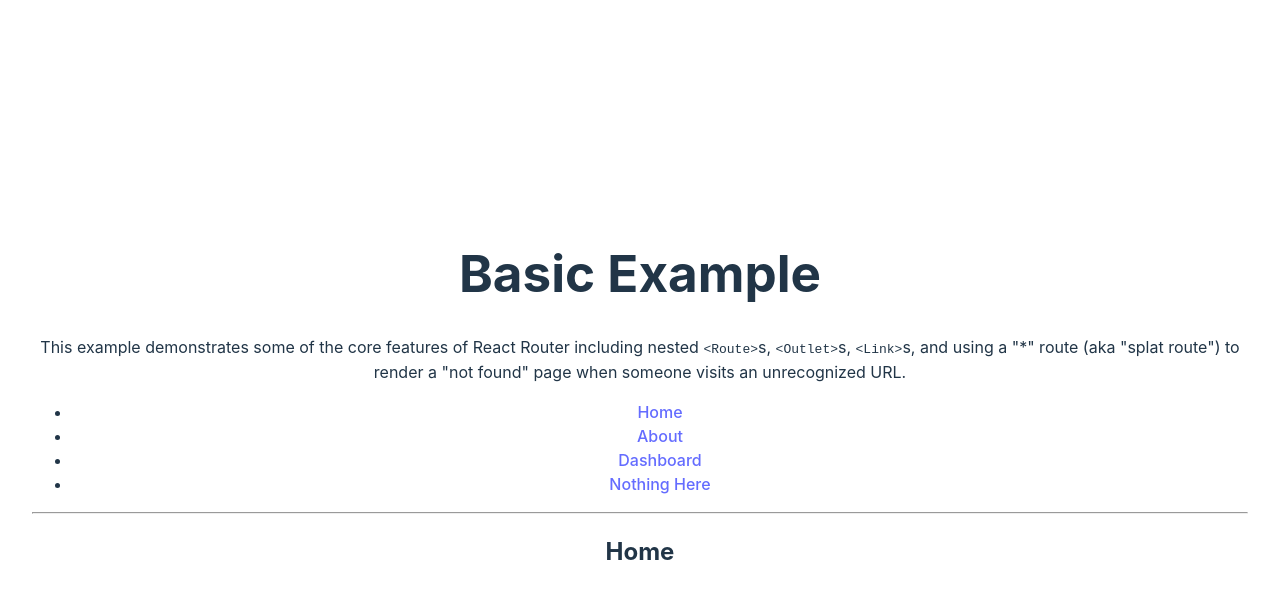
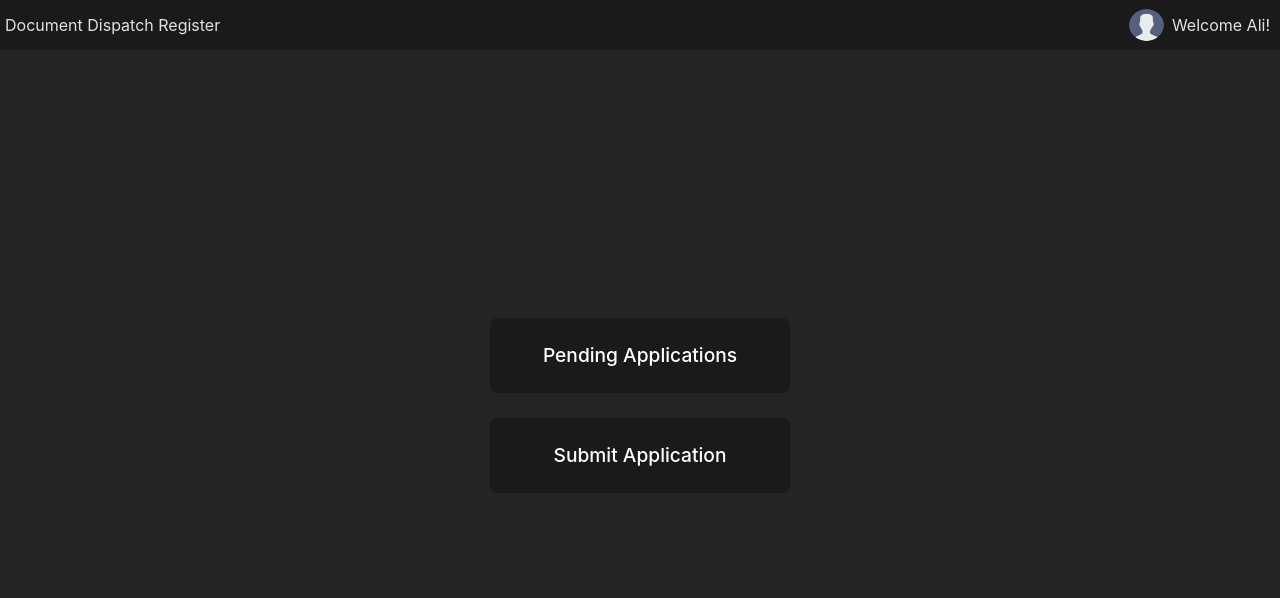
Before and after one commit to aybeedee/document-dispatch-register, a React (Vite) app: page / in a window 1280 px wide. Shown: the top 598 px of the page. Built offline with nearby package versions, Linux system fonts and the light colour scheme.

Commit message:
back on track, home screen complete

```diff
--- a/src/App.css
+++ b/src/App.css
@@ -1,14 +1,95 @@
 #root {
-  max-width: 1280px;
-  margin: 0 auto;
-  padding: 2rem;
+  margin: 0px;
+  padding: 0px;
   text-align: center;
 }
 
-.card {
-  padding: 2em;
+.test {
+
+  border-style: solid;
+  border-width: 1px;
 }
 
-.read-the-docs {
-  color: #888;
+.logo {
+
+  align-items: center;
+  text-align: center;
+  margin: auto auto auto 5px;
 }
+
+.welcome {
+
+  align-items: center;
+  text-align: center;
+  margin: auto 10px auto 5px;
+}
+
+.layout {
+  height: 100vh;
+  width: 100%;
+  display: flex;
+  flex-direction: column;
+  justify-content: space-between;
+}
+
+.navbar {
+
+  height: 50px;
+  position: relative;
+  margin-top: 0px;
+  margin-bottom: auto;
+  padding: 0px;
+  width: 100%;
+  top: 0px;
+  background-color: #1a1a1a;
+  text-align: center;
+
+  display: flex;
+  flex-direction: row;
+
+}
+
+.footer {
+
+  height: 40px;
+  position: relative;
+  margin-top: auto;
+  margin-bottom: 0px;
+  padding: 0px;
+  width: 100%;
+  top: auto;
+  bottom: 0px;
+  background-color: #1a1a1a;
+}
+
+.home {
+  height: 175px;
+  width: 100%;
+  position: relative;
+  padding:0;
+  margin:0;
+
+
+  align-items: center;
+  display: flex;
+  flex-direction: column;
+  justify-content: space-between;
+  margin: auto;
+}
+
+.homeButtons {
+
+  width: 300px;
+  height: 75px;
+  size: 5px;
+  font-size: larger;
+}
+
+.profilePic {
+
+  margin: auto 3px auto auto;
+  border-radius: 50%;
+  padding: 0px;
+  width: 35px;
+  height: 32px;
+}
--- a/src/App.tsx
+++ b/src/App.tsx
@@ -1,117 +1,55 @@
 import {Routes, Route, Link, Outlet} from 'react-router-dom';
 import './App.css'
+import pic from './assets/profile.png'
 
 export default function App() {
   // const [count, setCount] = useState(0)
 
   return (
     <div>
-      <h1>Basic Example</h1>
-
-      <p>
-        This example demonstrates some of the core features of React Router
-        including nested <code>&lt;Route&gt;</code>s,{" "}
-        <code>&lt;Outlet&gt;</code>s, <code>&lt;Link&gt;</code>s, and using a
-        "*" route (aka "splat route") to render a "not found" page when someone
-        visits an unrecognized URL.
-      </p>
-
-      {/* Routes nest inside one another. Nested route paths build upon
-            parent route paths, and nested route elements render inside
-            parent route elements. See the note about <Outlet> below. */}
       <Routes>
         <Route path="/" element={<Layout />}>
           <Route index element={<Home />} />
           <Route path="about" element={<About />} />
-          <Route path="dashboard" element={<Dashboard />} />
-
-          {/* Using path="*"" means "match anything", so this route
-                acts like a catch-all for URLs that we don't have explicit
-                routes for. */}
-          <Route path="*" element={<NoMatch />} />
         </Route>
       </Routes>
-      {/* <div>
-        <a href="https://vitejs.dev" target="_blank">
-          <img src={viteLogo} className="logo" alt="Vite logo" />
-        </a>
-        <a href="https://react.dev" target="_blank">
-          <img src={reactLogo} className="logo react" alt="React logo" />
-        </a>
-      </div>
-      <h1>Vite + React</h1>
-      <div className="card">
-        <button onClick={() => setCount((count) => count + 1)}>
-          count is {count}
-        </button>
-        <p>
-          Edit <code>src/App.tsx</code> and save to test HMR
-        </p>
-      </div>
-      <p className="read-the-docs">
-        Click on the Vite and React logos to learn more
-      </p> */}
     </div>
   )
 }
 
 function Layout() {
   return (
-    <div>
-      {/* A "layout route" is a good place to put markup you want to
-          share across all the pages on your site, like navigation. */}
-      <nav>
-        <ul>
-          <li>
-            <Link to="/">Home</Link>
-          </li>
-          <li>
-            <Link to="/about">About</Link>
-          </li>
-          <li>
-            <Link to="/dashboard">Dashboard</Link>
-          </li>
-          <li>
-            <Link to="/nothing-here">Nothing Here</Link>
-          </li>
-        </ul>
-      </nav>
-
-      <hr />
-
-      {/* An <Outlet> renders whatever child route is currently active,
-          so you can think about this <Outlet> as a placeholder for
-          the child routes we defined above. */}
+    <div className="layout">
+      <div className="navbar">
+        <div className="logo">
+          Document Dispatch Register
+        </div>
+        <img className="profilePic" src={pic}></img>
+        <div className="welcome">
+          Welcome Ali!
+        </div>
+      </div>
       <Outlet />
+      <div className="footer">
+      </div>
     </div>
   );
 }
 
 function Home() {
   return (
-    <div>
-      <h2>Home</h2>
+    <div className="home">
+      <button className = "homeButtons">
+      <Link to="/">Pending Applications</Link>
+      </button>
+      <button className = "homeButtons">
+      <Link to="/">Submit Application</Link>
+      </button>
     </div>
   );
 }
 
 function About() {
-  return (
-    <div>
-      <h2>About</h2>
-    </div>
-  );
-}
-
-function Dashboard() {
-  return (
-    <div>
-      <h2>Dashboard</h2>
-    </div>
-  );
-}
-
-function NoMatch() {
   return (
     <div>
       <h2>Nothing to see here!</h2>
--- a/src/index.css
+++ b/src/index.css
@@ -12,23 +12,21 @@
   -webkit-font-smoothing: antialiased;
   -moz-osx-font-smoothing: grayscale;
   -webkit-text-size-adjust: 100%;
+
 }
 
 a {
   font-weight: 500;
-  color: #646cff;
+  color: #ffffff;
   text-decoration: inherit;
 }
 a:hover {
-  color: #535bf2;
+  color: #c9c9c9;
 }
 
 body {
-  margin: 0;
-  display: flex;
-  place-items: center;
-  min-width: 320px;
-  min-height: 100vh;
+  margin: 0px;
+  padding: 0px;
 }
 
 h1 {
@@ -48,22 +46,9 @@
   transition: border-color 0.25s;
 }
 button:hover {
-  border-color: #646cff;
+  border-color: white;
 }
 button:focus,
 button:focus-visible {
   outline: 4px auto -webkit-focus-ring-color;
 }
-
-@media (prefers-color-scheme: light) {
-  :root {
-    color: #213547;
-    background-color: #ffffff;
-  }
-  a:hover {
-    color: #747bff;
-  }
-  button {
-    background-color: #f9f9f9;
-  }
-}
```
Also changed, not shown: src/assets/profile.png (added).
